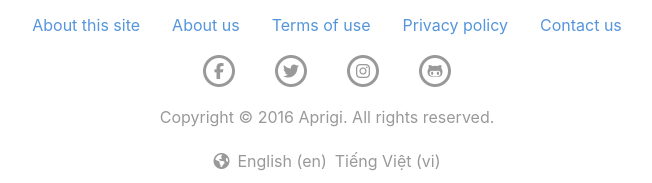
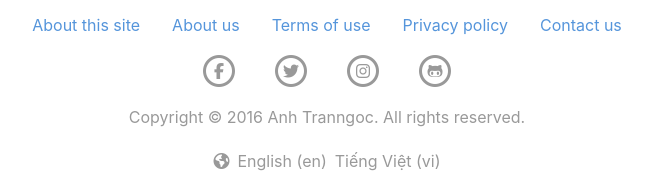
Before and after one commit to manhhomienbienthuy/aprigi, a Django app: page /en/about/terms/ in a window 1280 px wide. Shown: the part 617-800 px from the top of the page, without its empty margins (313-965 px from the left). Run offline with Django 3.2, Linux system fonts and the light colour scheme; data that the repository does not hold is empty; style sheets or scripts are compiled from the project's sources; some libraries are stand-ins or nearby versions.

Commit message:
Change copyright and fix coding styles

```diff
--- a/static_src/js/vpyeu.js
+++ b/static_src/js/vpyeu.js
@@ -1,7 +1,7 @@
 /*!
  * Script for Aprigi
  * Description: The app for my April girl
- * Copyright (C) 2016 Aprigi
+ * Copyright (C) 2016 Anh Tranngoc
  * This file is distributed under the same license as the aprigi package.
  * Anh Tranngoc <naa@sfc.wide.ad.jp>, 2016.
  */
--- a/static_src/scss/vpyeu.scss
+++ b/static_src/scss/vpyeu.scss
@@ -1,7 +1,7 @@
 /*!
  * Stylesheet for Aprigi
  * Description: The app for my April girl
- * Copyright (C) 2016 Aprigi
+ * Copyright (C) 2016 Anh Tranngoc
  * This file is distributed under the same license as the aprigi package.
  * Anh Tranngoc <naa@sfc.wide.ad.jp>, 2016.
  */
--- a/templates/base.html
+++ b/templates/base.html
@@ -5,7 +5,7 @@
     <meta charset="utf-8">
     <meta http-equiv="X-UA-Compatible" content="IE=edge">
     <meta name="viewport" content="width=device-width, initial-scale=1">
-    <meta name="Copyright" content="Aprigi">
+    <meta name="Copyright" content="Anh Tranngoc">
     <meta name="keywords" content="Aprigi, Bank, Money saving, Python, Django">
     <meta name="description" content="Aprigi, the app for my April girl">
 
--- a/templates/includes/footer.html
+++ b/templates/includes/footer.html
@@ -40,7 +40,7 @@
     <p class="copyright">
       {% now 'Y' as current_year %}
       {% blocktrans %}
-        Copyright © {{ current_year }} Aprigi. All rights reserved.
+        Copyright © {{ current_year }} Anh Tranngoc. All rights reserved.
       {% endblocktrans %}
     </p>
 
```
Also changed, not shown: about/urls.py (+17 -7 lines), locale/vi/LC_MESSAGES/django.po, 1 other file.
